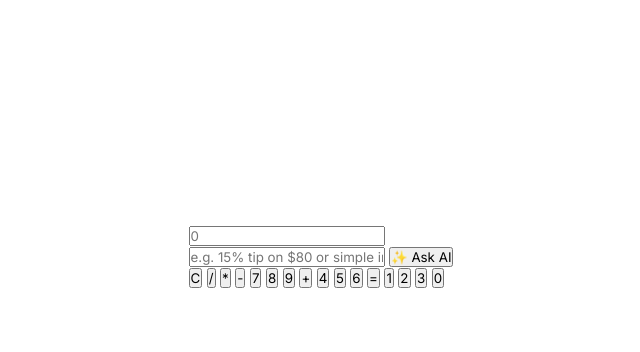
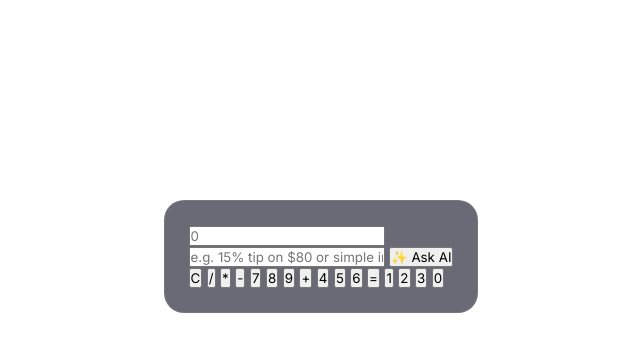
Before and after one commit to TheHimanshuMishraXD/Ai-based-calculator, a Flask app: page / in a window 1280 px wide. Shown: the part 163-515 px from the top of the page, without its empty margins (319-959 px from the left). Run offline with Flask 3, Linux system fonts and the light colour scheme.

Commit message:
Auto-update calculator: 2026-10-19 13:54:53

```diff
--- a/static/calc.css
+++ b/static/calc.css
@@ -15,3 +15,13 @@ body {
     min-height: 100vh;
     padding: 20px;
 }
+
+.calculator{
+    background: rgba(43,43,61,0.7);
+    background-filter: blur(16px);
+    -webkit-backdrop-filter: blur(16px);
+    border: 1px solid rgba(255 , 255,255,0.08);
+    padding: 24px;
+    border-radius: 20px;
+    box-shadow: 0 20px 40px;
+}
```
